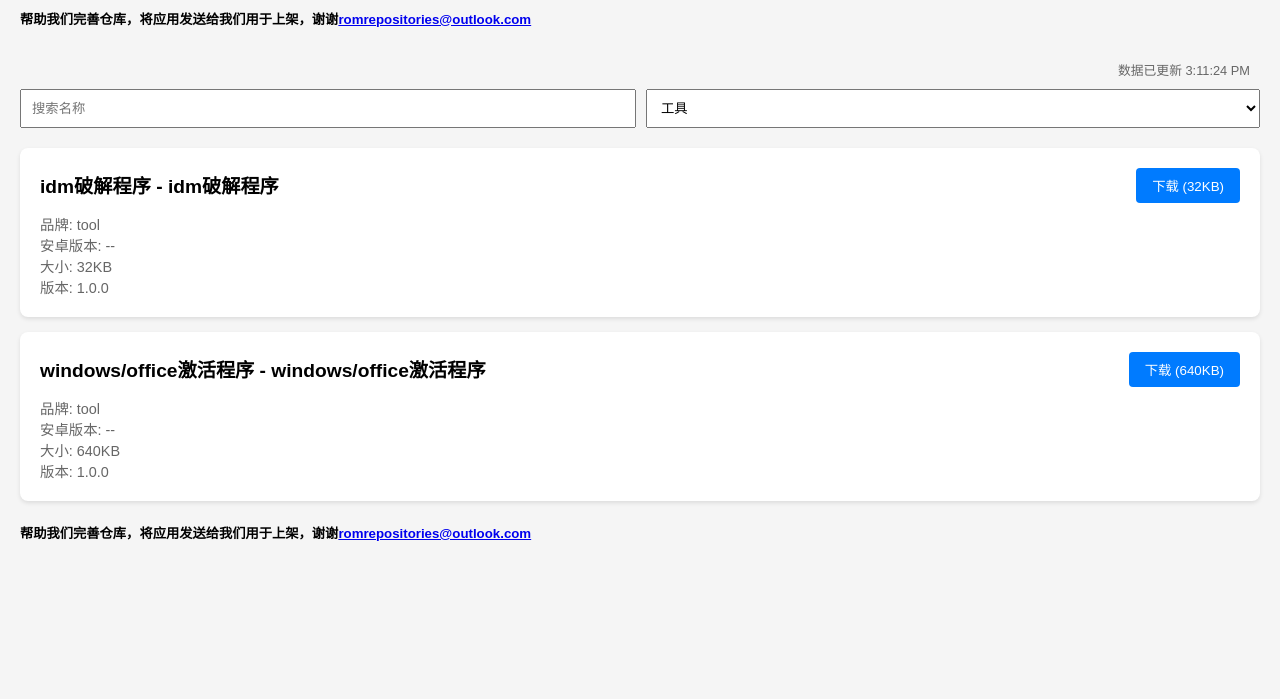
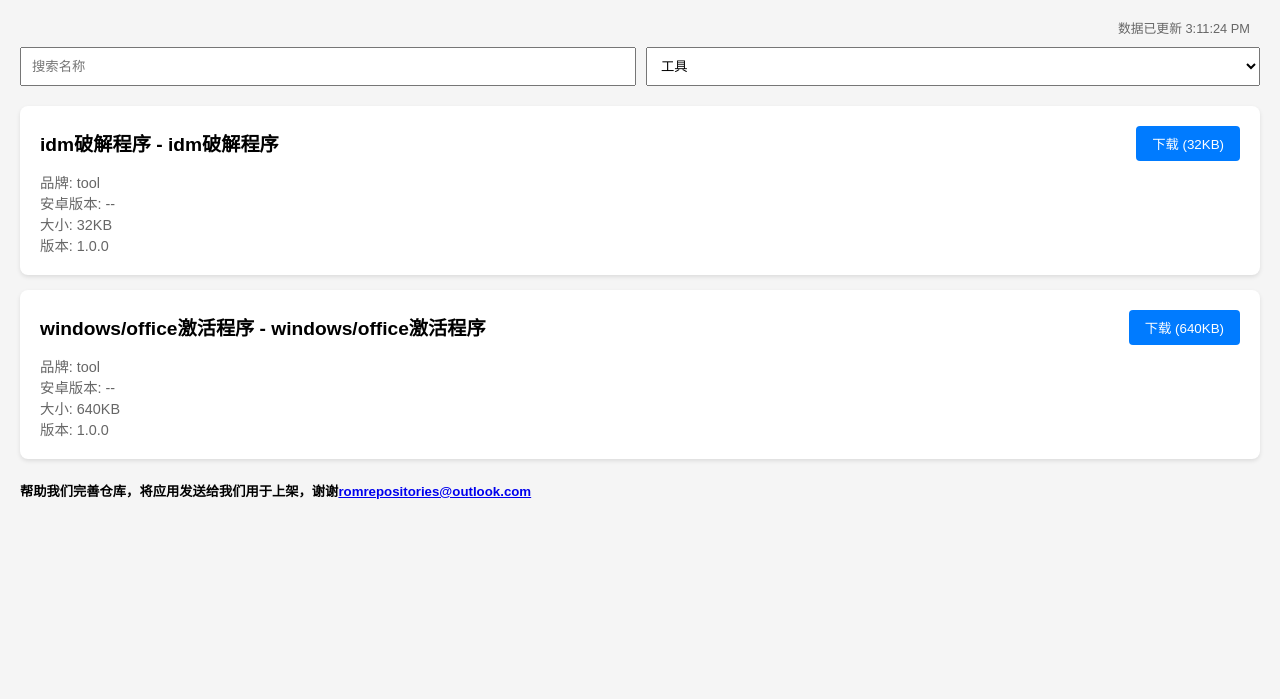
Before and after one commit to romrepositories/romrepositories.github.io, a plain HTML site: page index.html in a window 1280 px wide. Shown: the part 101-800 px from the top of the page. Drawn offline with Linux system fonts and the light colour scheme.

Commit message:
Update index.html

```diff
--- a/index.html
+++ b/index.html
@@ -111,7 +111,6 @@
 </head>
 <body>
     <h1>创晨网络NO.01全能仓</h1>
-    <h5>帮助我们完善仓库，将应用发送给我们用于上架，谢谢<a href="mailto:romrepositories@outlook.com">romrepositories@outlook.com</a></h5>
     <div class="status-bar" id="statusBar"></div>
 
     <div class="search-container">
```
